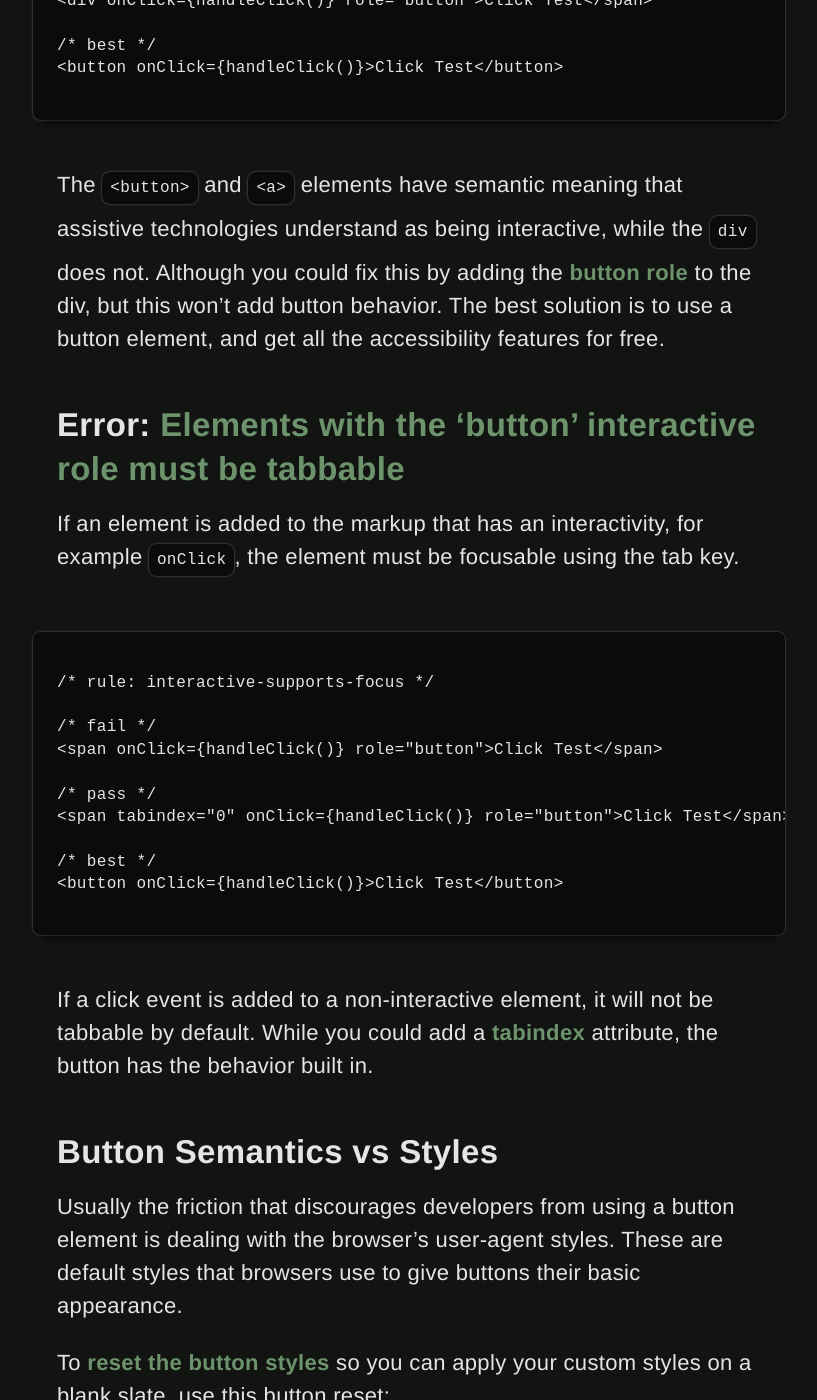
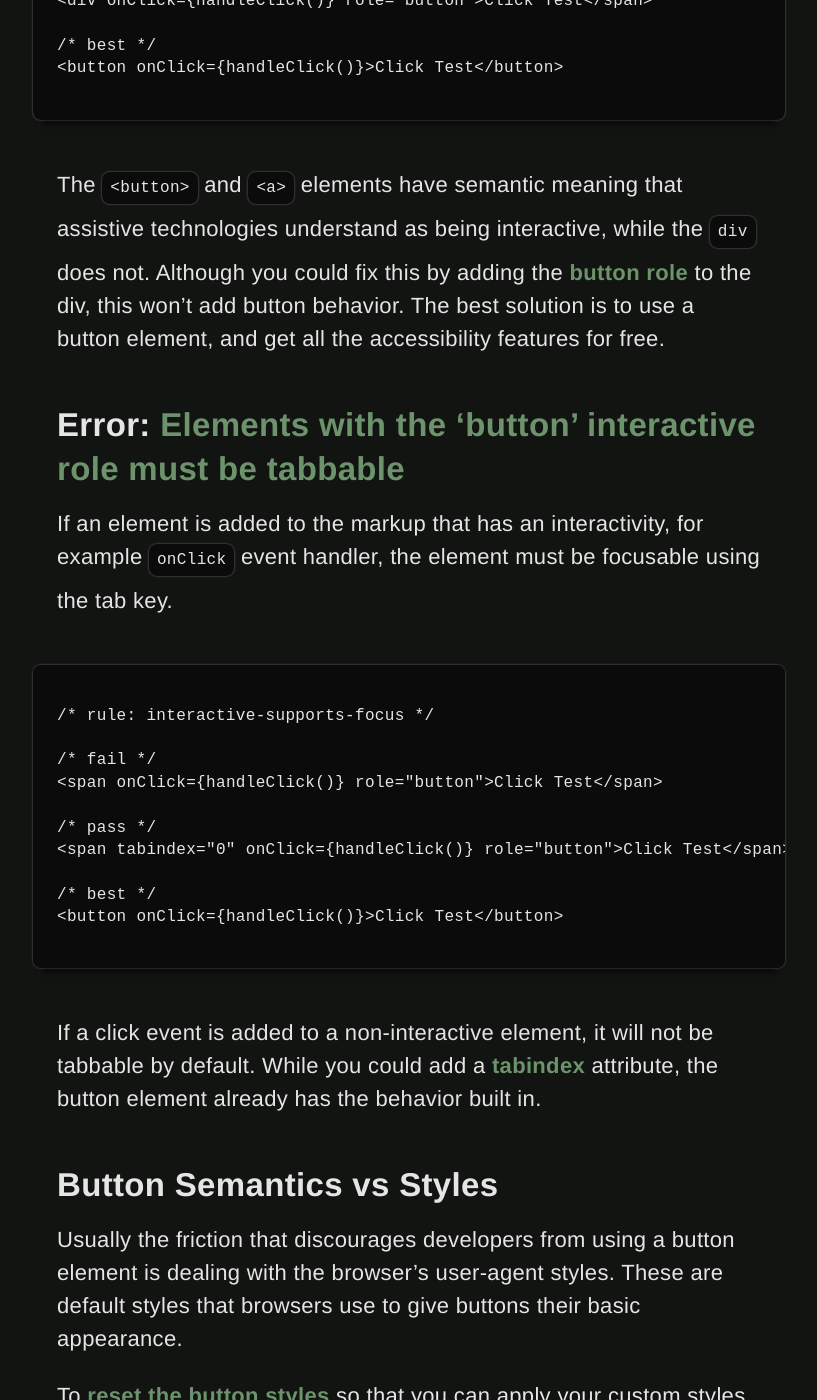
Before and after one commit to ian-pvd/ian-pvd.github.io, a Jekyll site: the page built from _posts/2022-02-18-button-a11y-react.md, in a window 1280 px wide and 1400 px high, scrolled down 1129 px. Shown: the whole window, without its empty margins (231-1048 px from the left). Built offline with Jekyll 4.4.1, drawn with Linux system fonts in a browser that asks for light colours; some of the changed text lies outside the part shown.

Commit message:
Edit Can I Push The Button?

````diff
--- a/_posts/2022-02-18-button-a11y-react.md
+++ b/_posts/2022-02-18-button-a11y-react.md
@@ -26,11 +26,11 @@
 <button onClick={handleClick()}>Click Test</button>
 ```
 
-The `<button>` and `<a>` elements have semantic meaning that assistive technologies understand as being interactive, while the `div` does not. Although you could fix this by adding the [button role](https://developer.mozilla.org/en-US/docs/Web/Accessibility/ARIA/Roles/button_role){:target="_blank"} to the div, but this won't add button behavior. The best solution is to use a button element, and get all the accessibility features for free.
+The `<button>` and `<a>` elements have semantic meaning that assistive technologies understand as being interactive, while the `div` does not. Although you could fix this by adding the [button role](https://developer.mozilla.org/en-US/docs/Web/Accessibility/ARIA/Roles/button_role){:target="_blank"} to the div, this won't add button behavior. The best solution is to use a button element, and get all the accessibility features for free.
 
 ## Error: [Elements with the 'button' interactive role must be tabbable](https://github.com/jsx-eslint/eslint-plugin-jsx-a11y/blob/main/docs/rules/interactive-supports-focus.md){:target="_blank"}
 
-If an element is added to the markup that has an interactivity, for example `onClick`, the element must be focusable using the tab key.
+If an element is added to the markup that has an interactivity, for example `onClick` event handler, the element must be focusable using the tab key.
 
 ```jsx
 /* rule: interactive-supports-focus */
@@ -45,13 +45,13 @@
 <button onClick={handleClick()}>Click Test</button>
 ```
 
-If a click event is added to a non-interactive element, it will not be tabbable by default. While you could add a [tabindex](https://developer.mozilla.org/en-US/docs/Web/HTML/Global_attributes/tabindex){:target="_blank"} attribute, the button has the behavior built in.
+If a click event is added to a non-interactive element, it will not be tabbable by default. While you could add a [tabindex](https://developer.mozilla.org/en-US/docs/Web/HTML/Global_attributes/tabindex){:target="_blank"} attribute, the button element already has the behavior built in.
 
 ## Button Semantics vs Styles
 
 Usually the friction that discourages developers from using a button element is dealing with the browser's user-agent styles. These are default styles that browsers use to give buttons their basic appearance.
 
-To [reset the button styles](https://css-tricks.com/overriding-default-button-styles/){:target="_blank"} so you can apply your custom styles on a blank slate, use this button reset:
+To [reset the button styles](https://css-tricks.com/overriding-default-button-styles/){:target="_blank"} so that you can apply your custom styles on a blank slate, use this button reset:
 
 ```
 button {
````
Also changed, not shown: other parts of _posts/2022-02-18-button-a11y-react.md (+1 -1 lines).
